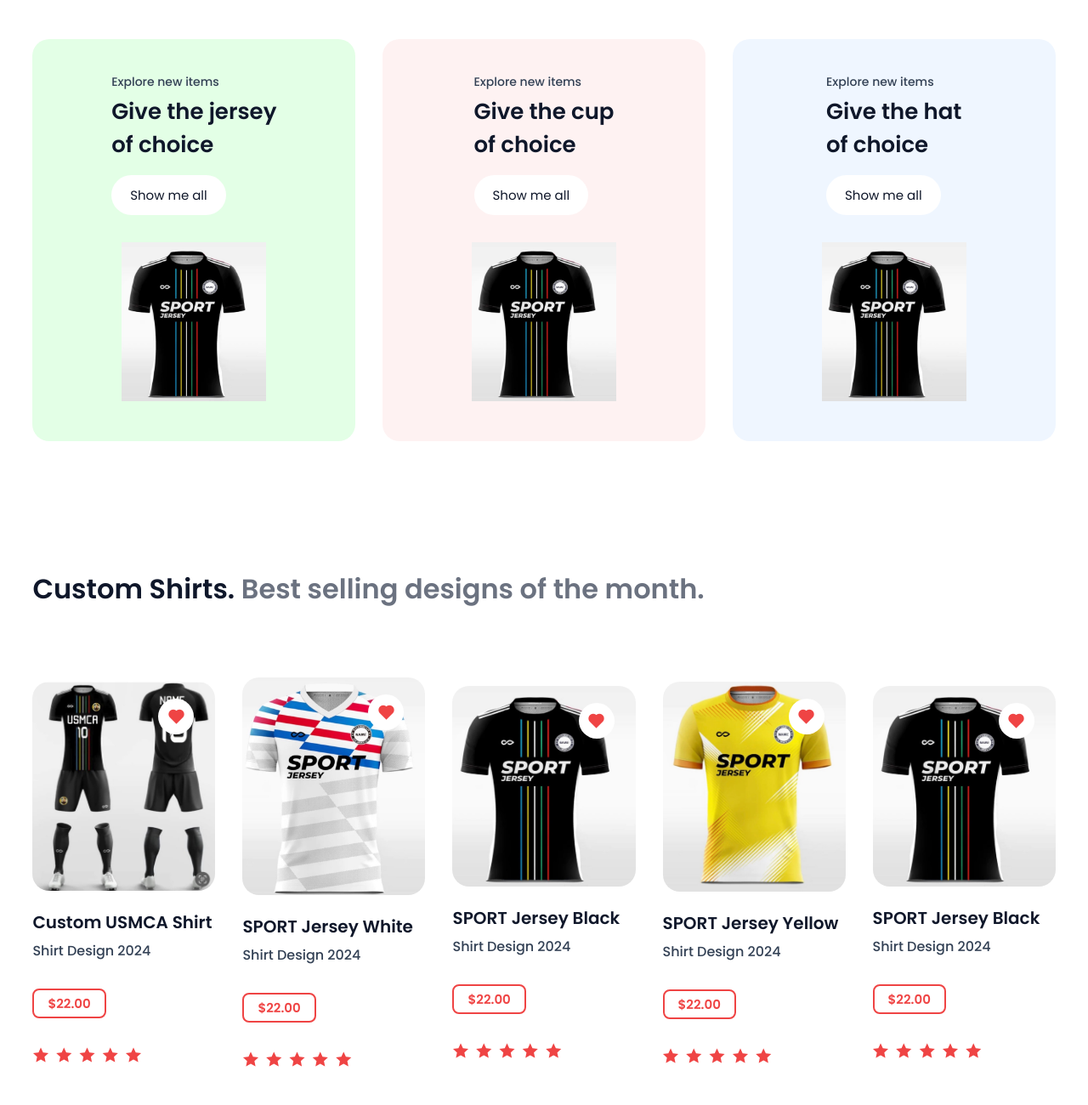
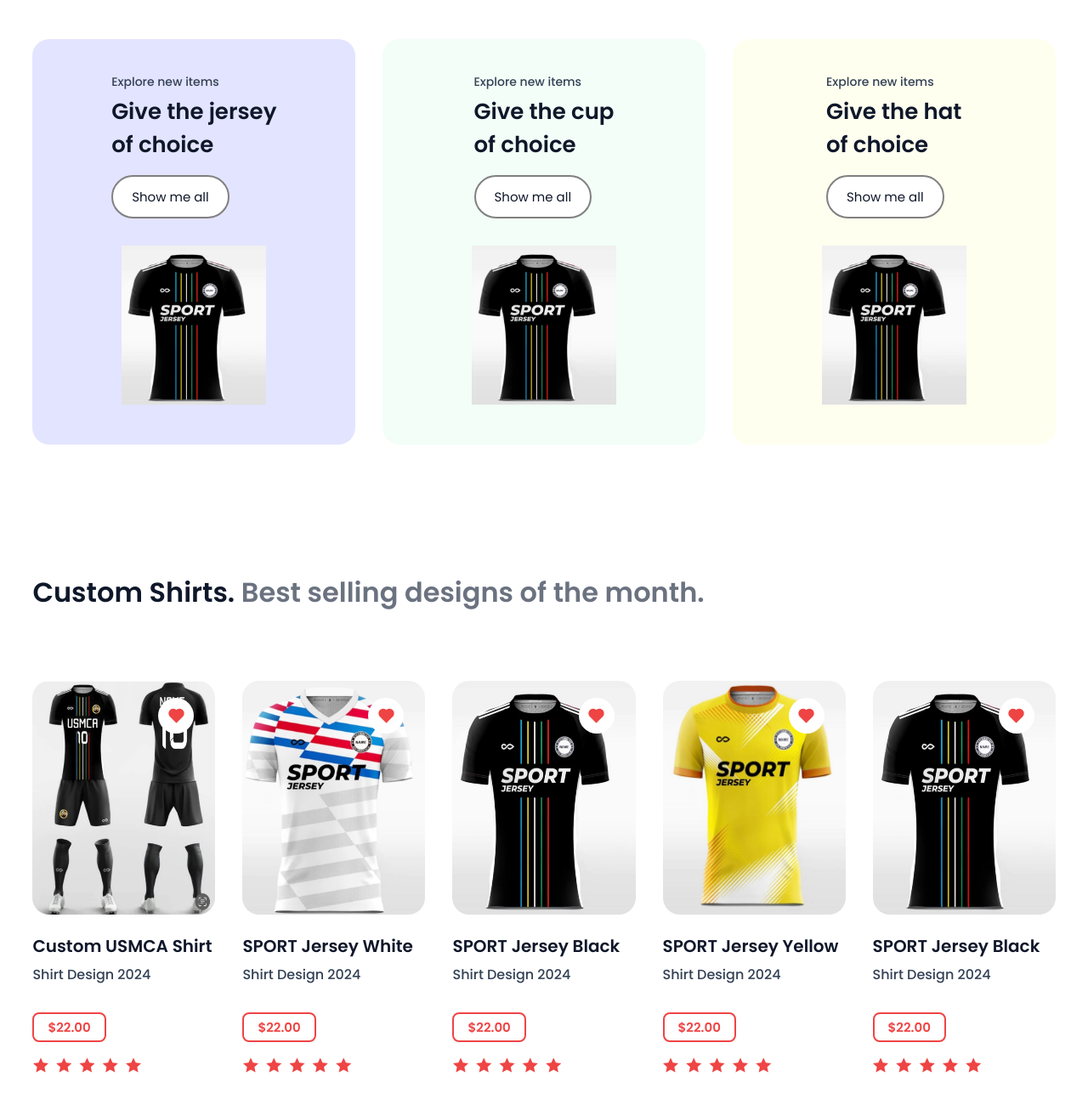
Before and after one commit to Mkscode92/shopsite, a plain HTML site: page index.html in a window 1280 px wide. Shown: the part 834-2134 px from the top of the page at 85% size. Drawn offline with nearby package versions, Linux system fonts and the light colour scheme.

Commit message:
Update style.css

```diff
--- a/css/style.css
+++ b/css/style.css
@@ -51,6 +51,7 @@ header{
 	transition: all .45s ease;
 	box-sizing: border-box;
 	text-align: center;
+
 }
 
 .twobar .icons a {
@@ -66,6 +67,15 @@ header{
 	}
 	.home{
 		transform: translateY(-10%);
+	}
+
+	.middle-text{
+		transform: translateY(-70%);
+		text-align: center;
+	}
+
+	.product-content{
+		transform: translateY(-5%);
 	}
 }
 
@@ -192,7 +202,7 @@ span{
 }
 .row{
 	padding: 40px 30px;
-	background: #e3ffe6;
+	background: #e3e4ff;
 	border-radius: 20px;
 	transition: all .45s ease;
 }
@@ -227,6 +237,7 @@ span{
 	font-size: 15px;
 	border-radius: 30px;
 	transition: all .45s ease;
+	border: 2px solid gray;
 }
 .row-btn:hover{
 	letter-spacing: 1px;
@@ -234,10 +245,10 @@ span{
 	background: var(--text-color);
 }
 .row2{
-	background: #fef2f2;
+	background: #f2fef7;
 }
 .row3{
-	background: #eff6ff;
+	background: #feffef;
 }
 .row:hover{
 	transform: translateY(-5px);
@@ -256,7 +267,7 @@ span{
 }
 .box-img img{
 	width: 100%;
-	height: auto;
+	height: 275px;
 	border-radius: 20px;
 	margin-bottom: 1.2rem;
 	transition: all .45s ease;
@@ -278,7 +289,7 @@ span{
 	flex-wrap: wrap;
 	align-items: center;
 	justify-content: space-between;
-	gap: 2rem;
+	gap: 1rem;
 }
 .price{
 	display: inline-block;
```
